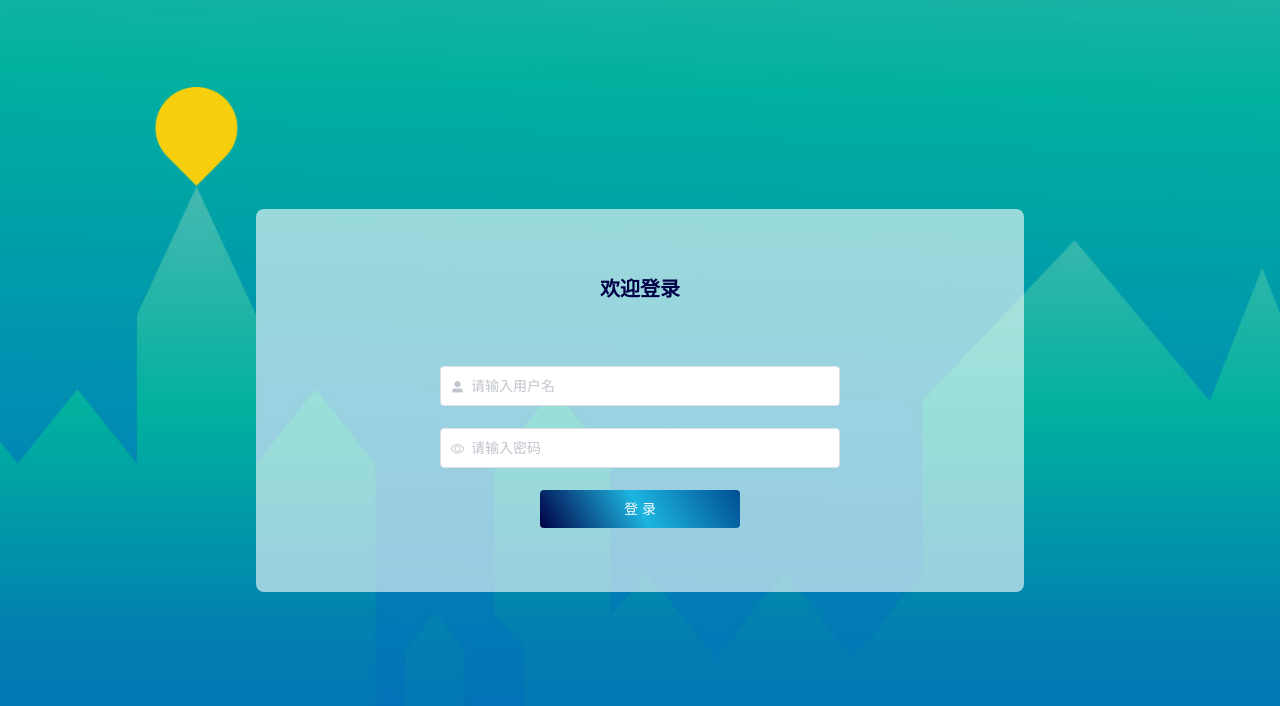
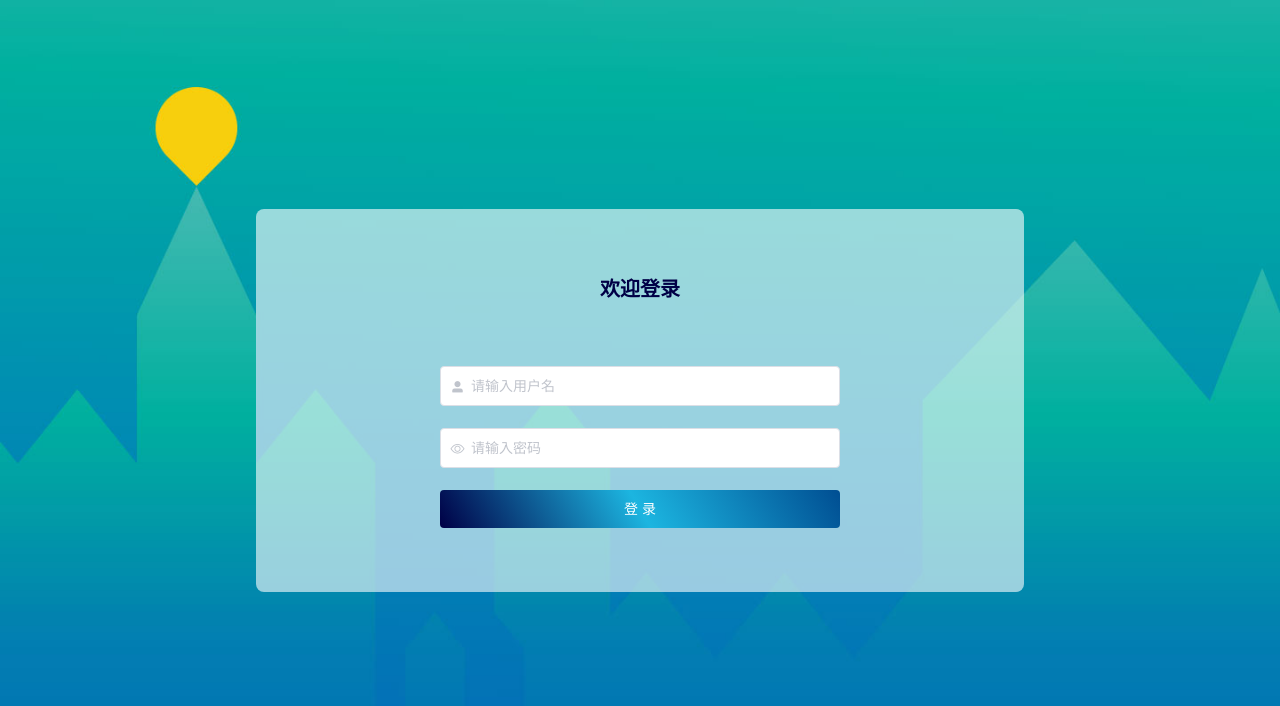
Before and after one commit to xiongzihaoc/pgmDoctor_Adaptive, a Vue app: page /#/login in a window 1280 px wide. Shown: the top 706 px of the page. Built offline with nearby package versions, Linux system fonts and the light colour scheme; what v-charts, vue-print-nb, vue-qr would draw is missing.

Commit message:
登录按钮样式修改

```diff
--- a/src/components/Login.vue
+++ b/src/components/Login.vue
@@ -24,7 +24,7 @@
         <el-button
           type="primary"
           @click.prevent.stop="handleLogin"
-          style="width:50%"
+          style="width:100%"
           class="loginBtn"
           >登 录</el-button
         >
@@ -130,8 +130,4 @@ export default {
   border: none;
   background-image: linear-gradient(60deg, #000046,#1CB5E0,#004e92) !important;
 }
-.loginBtn:hover {
-  transition: 1s linear;
-  width: 100%!important;
-}
 </style>
```
